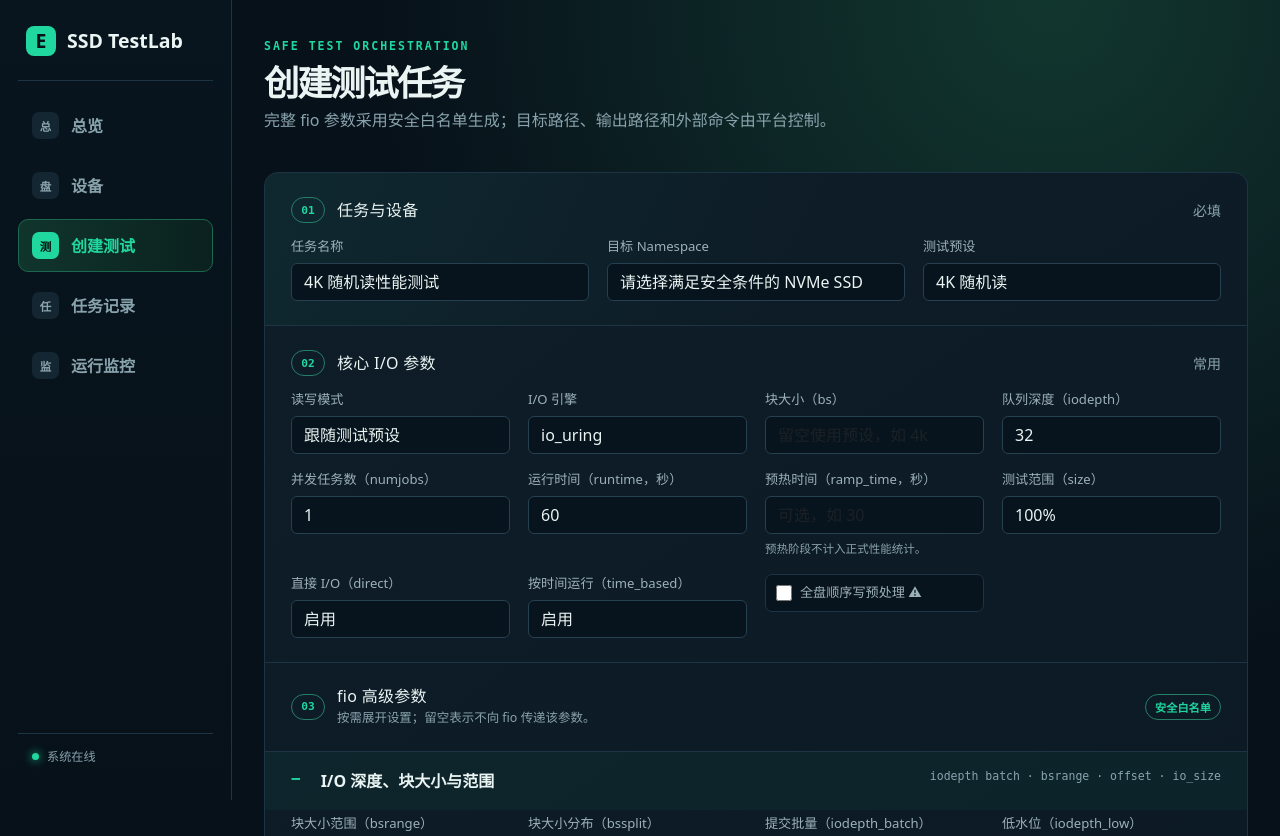
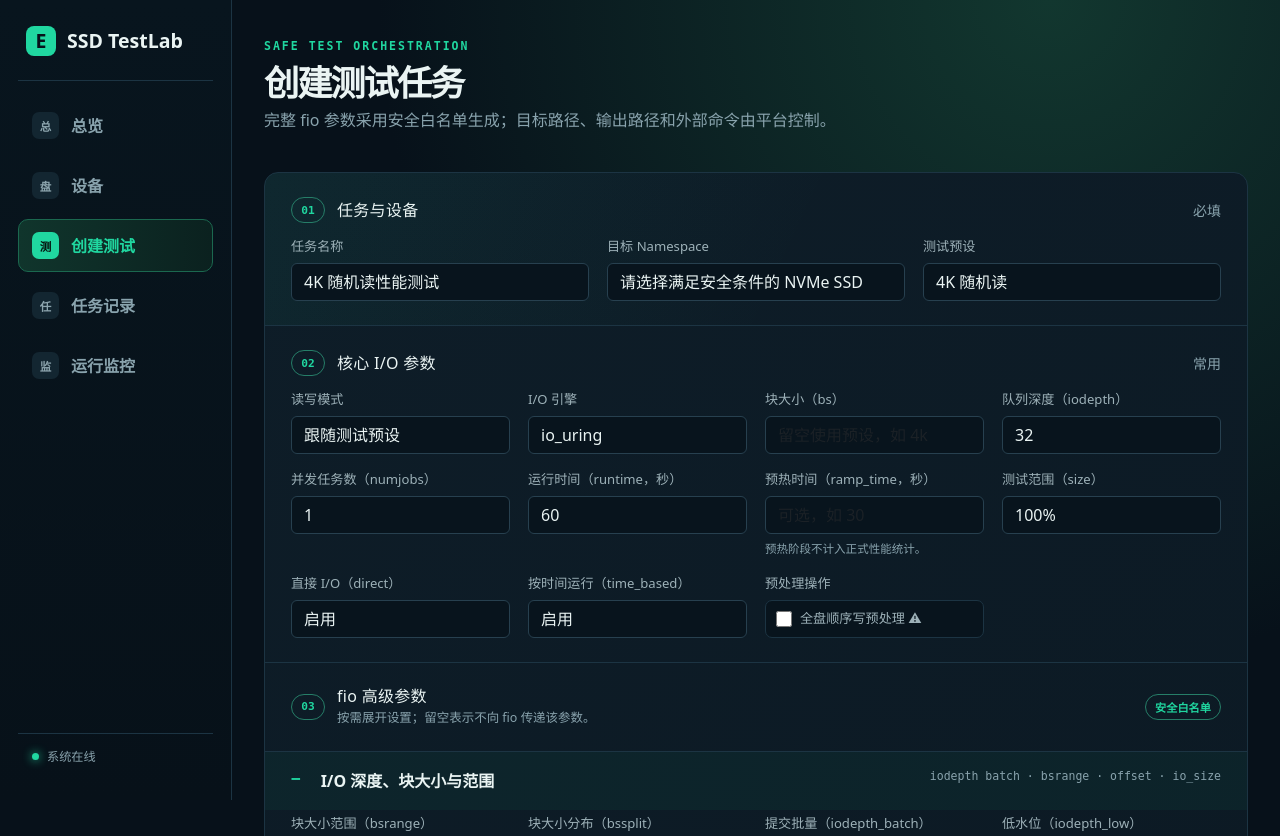
Before and after one commit to Pomelo-Xsl/ESATAP, a FastAPI app: page /tests/new in a window 1280 px wide. Shown: the top 836 px of the page. Run offline with FastAPI, Linux system fonts and the light colour scheme; data that the repository does not hold is empty.

Commit message:
style: align precondition control

```diff
--- a/app/static/css/queue.css
+++ b/app/static/css/queue.css
@@ -95,9 +95,17 @@
 }
 
 .check-field {
-  min-height: 38px;
   display: flex;
-  align-items: center;
+  flex-direction: column;
+  align-items: stretch;
+}
+
+.check-field-label {
+  display: block;
+  min-height: 20px;
+  margin: 0 0 6px;
+  color: #9db1b8;
+  font-size: .82rem;
 }
 
 .check-field .check {
--- a/app/templates/create_test.html
+++ b/app/templates/create_test.html
@@ -23,7 +23,7 @@
       <div><label>测试范围（size）</label><input name="size" class="form-control" value="100%"></div>
       <div><label>直接 I/O（direct）</label><select name="direct" class="form-select"><option value="true">启用</option><option value="false">禁用</option></select></div>
       <div><label>按时间运行（time_based）</label><select name="time_based" class="form-select"><option value="true">启用</option><option value="false">禁用</option></select></div>
-      <div class="check-field"><label class="check"><input name="precondition" type="checkbox"> 全盘顺序写预处理 ⚠</label></div>
+      <div class="check-field"><span class="check-field-label">预处理操作</span><label class="check"><input name="precondition" type="checkbox"> 全盘顺序写预处理 ⚠</label></div>
     </div>
   </section>
   <div class="advanced-heading"><div><span class="step-mark">03</span><div><h2>fio 高级参数</h2><p>按需展开设置；留空表示不向 fio 传递该参数。</p></div></div><span class="safe-chip">安全白名单</span></div>
```
Also changed, not shown: tests/test_stage3.py (+9 -0 lines).
